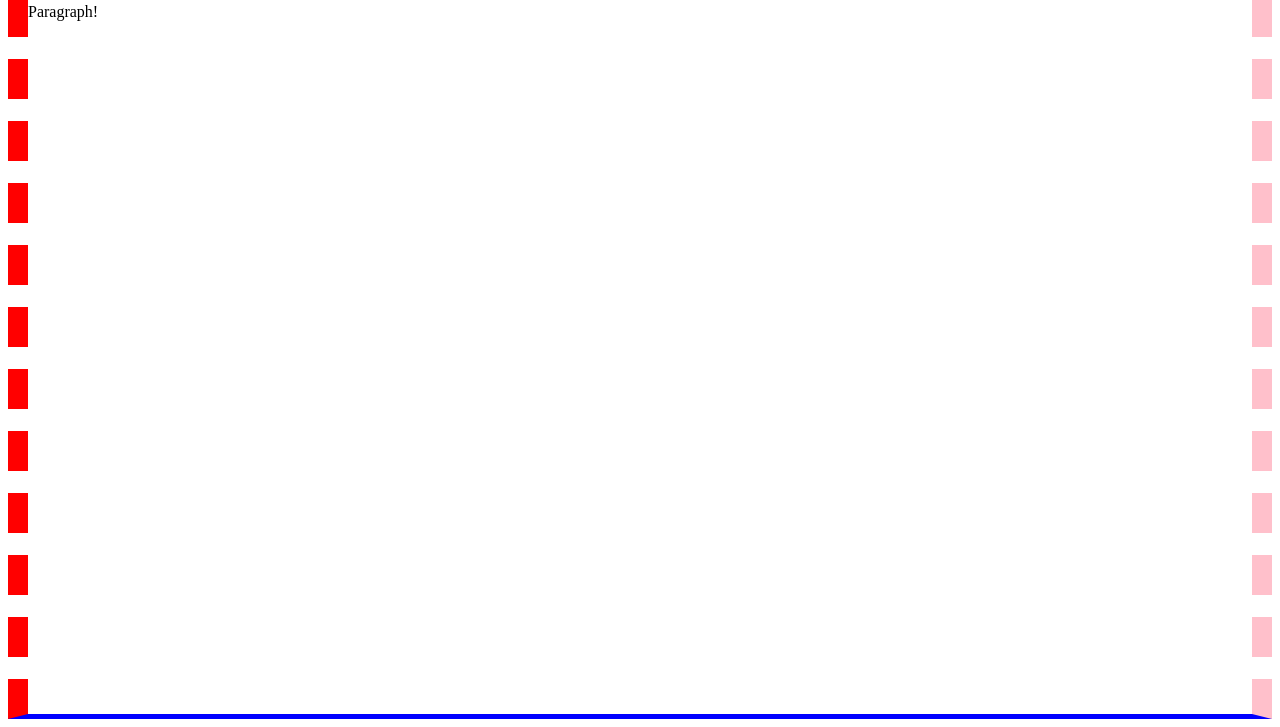
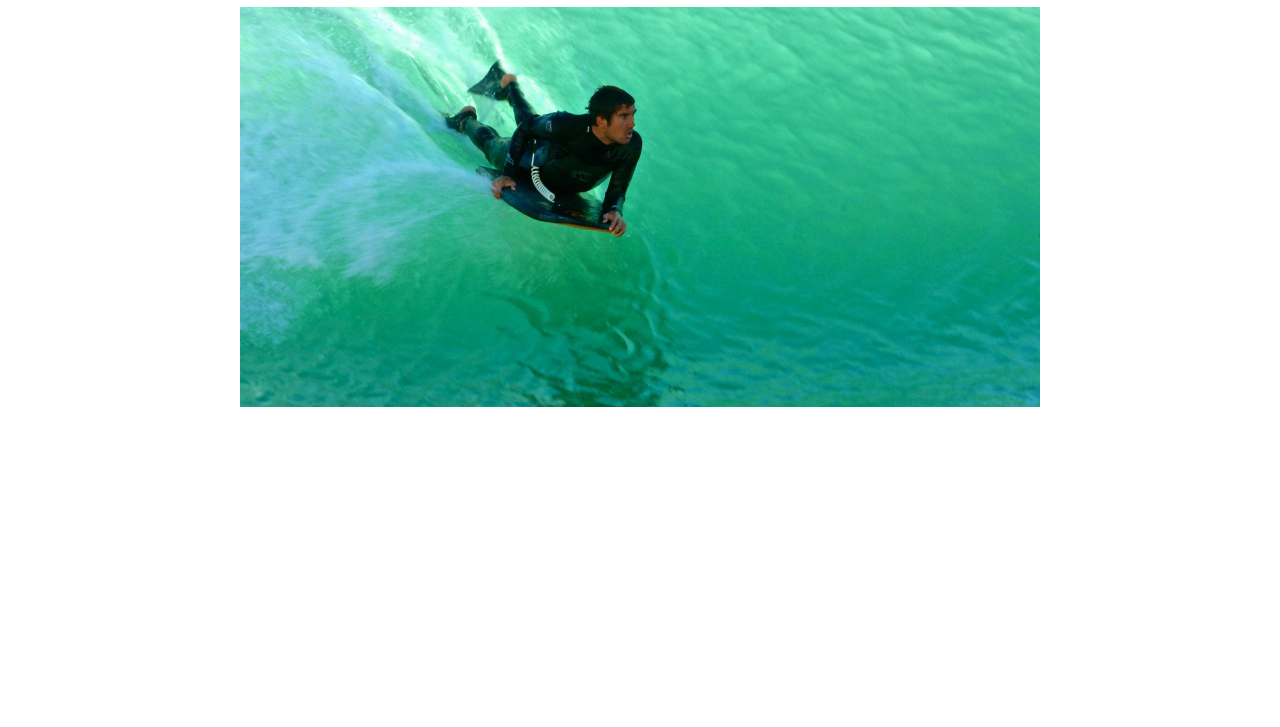
Before and after one commit to dpvitt/pavel, a website: page examples/index.html in a window 1280 px wide. Shown: the part 73-800 px from the top of the page. Drawn offline with Linux system fonts and the light colour scheme.

Commit message:
initial concept for HTML structure for carousel, simple CSS for carousel

```diff
--- a/examples/css/styles.css
+++ b/examples/css/styles.css
@@ -1 +1 @@
-body{border-top:10px solid black;border-bottom:5px solid blue}body{border-left:20px dashed red;border-right:20px dashed pink}
+body{max-width:800px;margin:0 auto}.list-reset{list-style:none;padding:0;margin:0}.full-width-image{display:block;width:100%;height:auto}.carousel-active{overflow:hidden;width:100%;margin:0 auto}.carousel-item-holder{position:relative}.carousel-item{float:left}
--- a/examples/index.html
+++ b/examples/index.html
@@ -1,16 +1,46 @@
+<!DOCTYPE html>
 <html>
+
 	<head>
 		<link rel="stylesheet" type="text/css" href="css/styles.css">
 		<script src="../js/pavel.js"></script>
 	</head>
+
 	<body>
-		<h1>Lovely Heading</h1>
-		<p class="para">Paragraph!</p>
+		<h1>Carousel</h1>
+
+		<div class="hero carousel"
+				data-carousel-img-base="assets/img/"
+				data-carousel-img-opts="cricket.jpg, cycling.jpg">
+
+			<img class="full-width-image" src="assets/img/surf.jpg" alt="" width="800" height="400" />
+		</div>
+
+		<!-- <div class="carousel carousel-active">
+			<ul class="carousel-item-holder list-reset">
+				<li class="carousel-item">
+					<img class="full-width-image" src="assets/img/surf.jpg" alt="" width="800" height="400" />
+				</li>
+				<li class="carousel-item">
+					<img class="full-width-image" src="assets/img/cricket.jpg" alt="" width="800" height="400" />
+				</li>
+				<li class="carousel-item">
+					<img class="full-width-image" src="assets/img/cycling.jpg" alt="" width="800" height="400" />
+				</li>
+			</ul>
+
+			<div class="carousel-control-holder">
+				<button class="carousel-control carousel-prev" type="button">skip to previous slide</button>
+				<button class="carousel-control carousel-next" type="button">skip to next slide</button>
+			</div>
+		</div> -->
+
 	</body>
+
 	<script>
 
 		var pavel = new pavel();
 		pavel.testMethod();
+	</script>
 
-	</script>
 </html>
--- a/package.json
+++ b/package.json
@@ -2,7 +2,7 @@
   "name": "pavel",
   "version": "0.0.1",
   "description": "",
-  "main": "index.js",
+  "main": "js/pavel.js",
   "scripts": {
     "test": "./node_modules/.bin/mocha --reporter spec"
   },
--- a/scss/base/_base.scss
+++ /dev/null
@@ -1,5 +0,0 @@
-
-body {
-	border-left: 20px dashed red;
-	border-right: 20px dashed pink;
-}
--- /dev/null
+++ b/scss/base/_helpers.scss
@@ -0,0 +1,12 @@
+
+.list-reset {
+	list-style: none;
+	padding: 0;
+	margin: 0;
+}
+
+.full-width-image {
+	display: block;
+	width: 100%;
+	height: auto;
+}
--- /dev/null
+++ b/scss/base/_layout.scss
@@ -0,0 +1,5 @@
+
+body {
+	max-width: 800px;
+	margin: 0 auto;
+}
--- /dev/null
+++ b/scss/modules/_hero.scss
@@ -0,0 +1,5 @@
+
+.hero {
+	width: 100%;
+	margin: 0 auto;
+}
--- a/scss/modules/_module.scss
+++ /dev/null
@@ -1,5 +0,0 @@
-
-body {
-	border-top: 10px solid black;
-	border-bottom: 5px solid blue;
-}
```
Also changed, not shown: scss/import.scss (+5 -2 lines), scss/modules/_carousel.scss (added, +14 -0 lines), examples/assets/img/cricket.jpg (added), examples/assets/img/cycling.jpg (added), examples/assets/img/surf.jpg (added).
